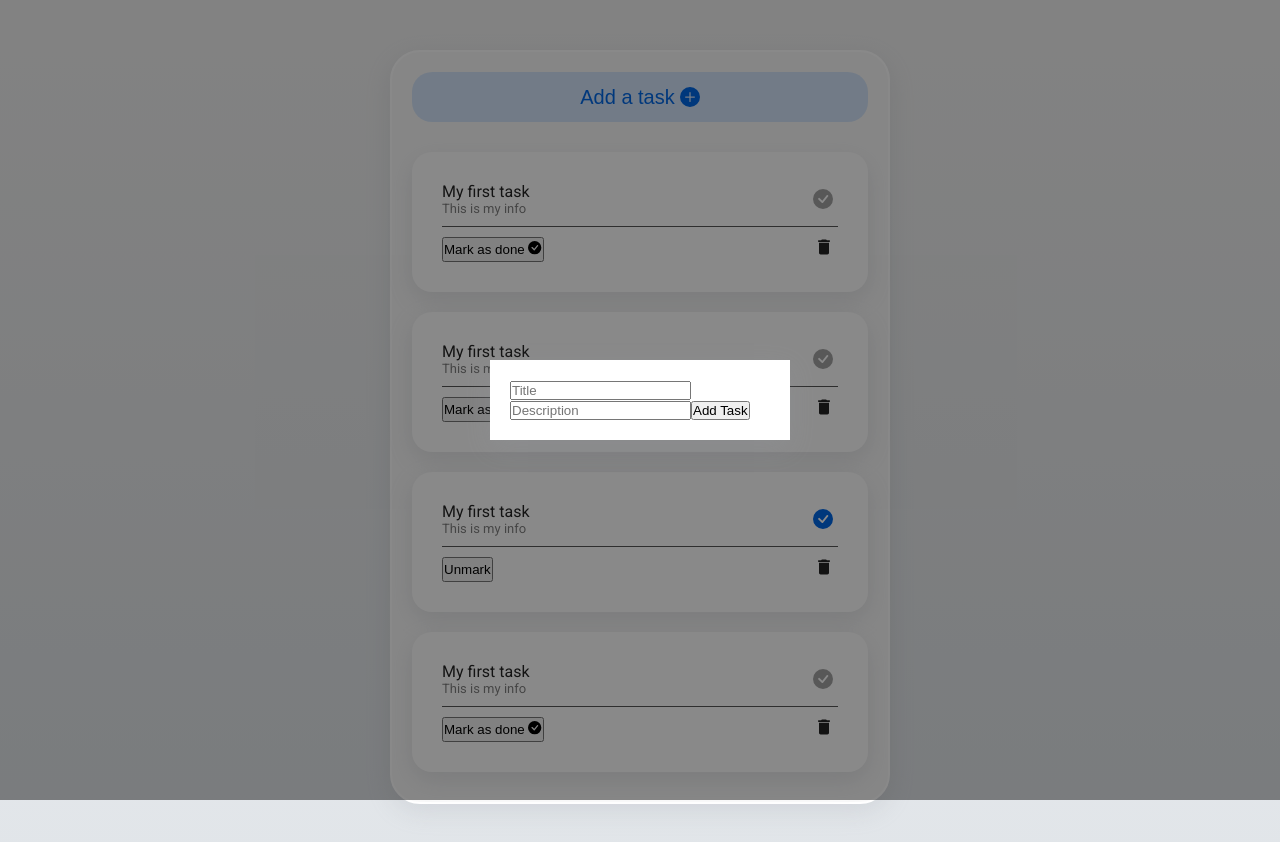
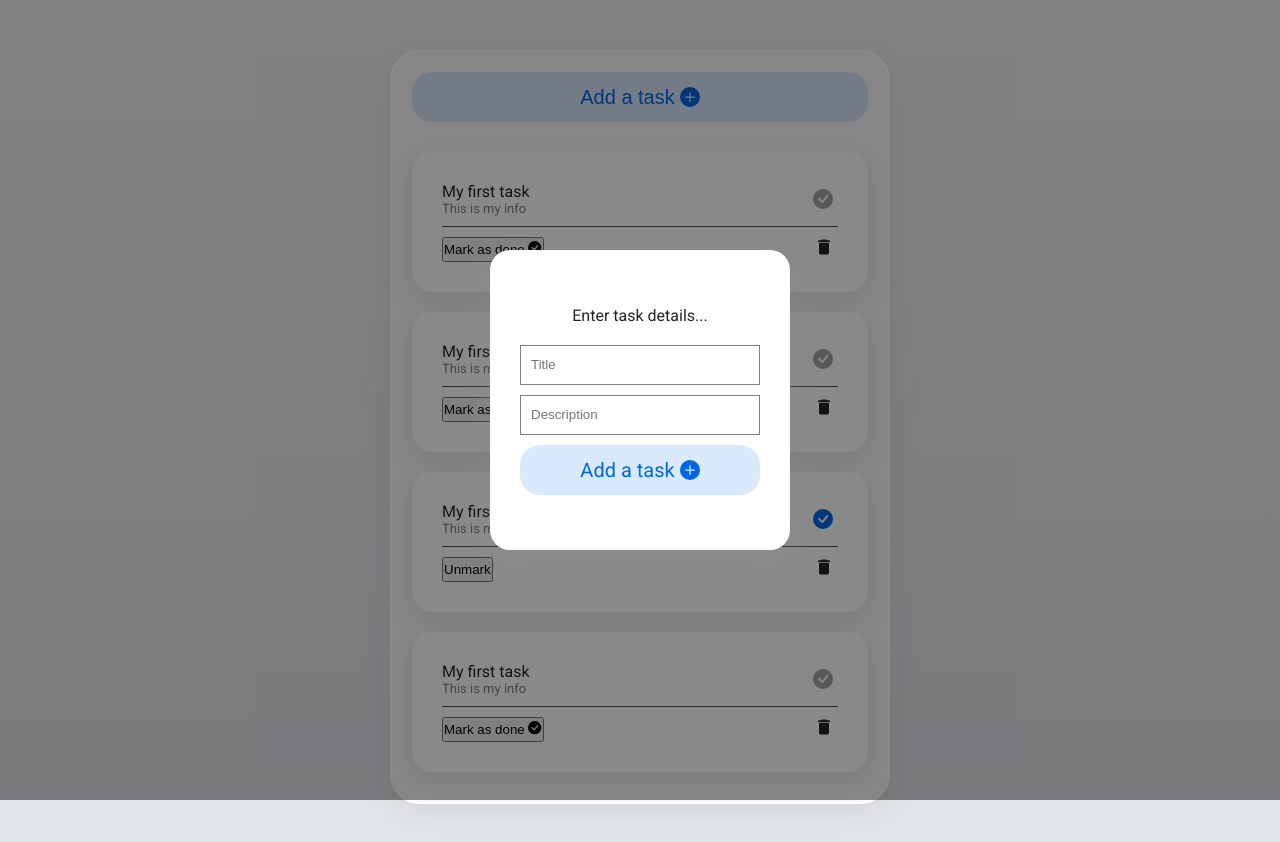
Before and after one commit to tanush-kumar/to-do-list, a React (Create React App) app: page / in a window 1280 px wide. Both pictures are taken after a click on the button "Add a task". Shown: the top 842 px of the page. Built offline with nearby package versions, Linux system fonts and the light colour scheme.

Commit message:
modal fix

```diff
--- a/src/components/Modals/AddModal.jsx
+++ b/src/components/Modals/AddModal.jsx
@@ -1,5 +1,7 @@
 import React, { useState } from 'react';
 import Modal from './Layout/MoadalLayout';
+import { BsPlusCircleFill } from 'react-icons/bs';
+import './styles.scss'
 
 const AddModal = (props) => {
 	const [inputData, setInputData] = useState({
@@ -19,6 +21,7 @@ const AddModal = (props) => {
 	return (
 		<Modal onClose={props.onClose}>
 			<div className='add-modal'>
+                <p>Enter task details...</p>
 				<input
 					type='text'
 					placeholder='Title'
@@ -37,14 +40,15 @@ const AddModal = (props) => {
 						handleChange(e);
 					}}
 				/>
-				<button
+				<div
+					className='add-button'
 					onClick={() => {
-						props.addTask(inputData.title, inputData.description)
-                        props.onClose(false);
+						props.addTask(inputData.title, inputData.description);
+						props.onClose(false);
 					}}
 				>
-					Add Task
-				</button>
+					<span>Add a task</span> <BsPlusCircleFill />
+				</div>
 			</div>
 		</Modal>
 	);
--- a/src/components/Modals/Layout/MoadalLayout.jsx
+++ b/src/components/Modals/Layout/MoadalLayout.jsx
@@ -1,5 +1,5 @@
 import React from 'react';
-import './styles.scss';
+import '../styles.scss';
 
 const Modal = (props) => {
 	return (
--- a/src/components/Modals/Layout/styles.scss
+++ /dev/null
@@ -1,26 +0,0 @@
-.modal{
-    height: 100vh;
-    width: 100%;
-    position: fixed;
-    top: 0px;
-    left: 0px;
-    z-index: 20;
-    display: flex;
-    align-items: center;
-    justify-content: center;
-}
-
-.modal-overlay{
-    height: 100vh;
-    width: 100%;
-    background-color: rgba(0, 0, 0, 0.464);
-}
-
-.modal-card{
-    // height: 10px;
-    width: 300px;
-    padding: 20px;
-    background-color: white;
-    box-shadow: rgba(149, 157, 165, 0.2) 0px 8px 24px;
-    position: absolute;
-}
--- /dev/null
+++ b/src/components/Modals/styles.scss
@@ -0,0 +1,53 @@
+.modal{
+    height: 100vh;
+    width: 100%;
+    position: fixed;
+    top: 0px;
+    left: 0px;
+    z-index: 20;
+    display: flex;
+    align-items: center;
+    justify-content: center;
+}
+
+.modal-overlay{
+    height: 100vh;
+    width: 100%;
+    background-color: rgba(0, 0, 0, 0.464);
+}
+
+.modal-card{
+    // height: 10px;
+    width: 300px;
+    padding: 40px 30px;
+    background-color: white;
+    box-shadow: rgba(149, 157, 165, 0.2) 0px 8px 24px;
+    position: absolute;
+    border-radius: 20px;
+    min-height: 300px;
+    display: flex;
+    flex-direction: column;
+    justify-content: center;
+    align-items: center;
+}
+
+.add-modal{
+    height: 100%;
+    width: 100%;
+    display: flex;
+    flex-direction: column;
+    align-items: center;
+    justify-content: center;
+
+    input {
+        width: 100%;
+        margin-bottom: 10px;
+        height: 40px;
+        padding: 10px;
+        border: 0.2px solid gray;
+    }
+
+    p{
+        margin-bottom: 20px;
+    }
+}
```
